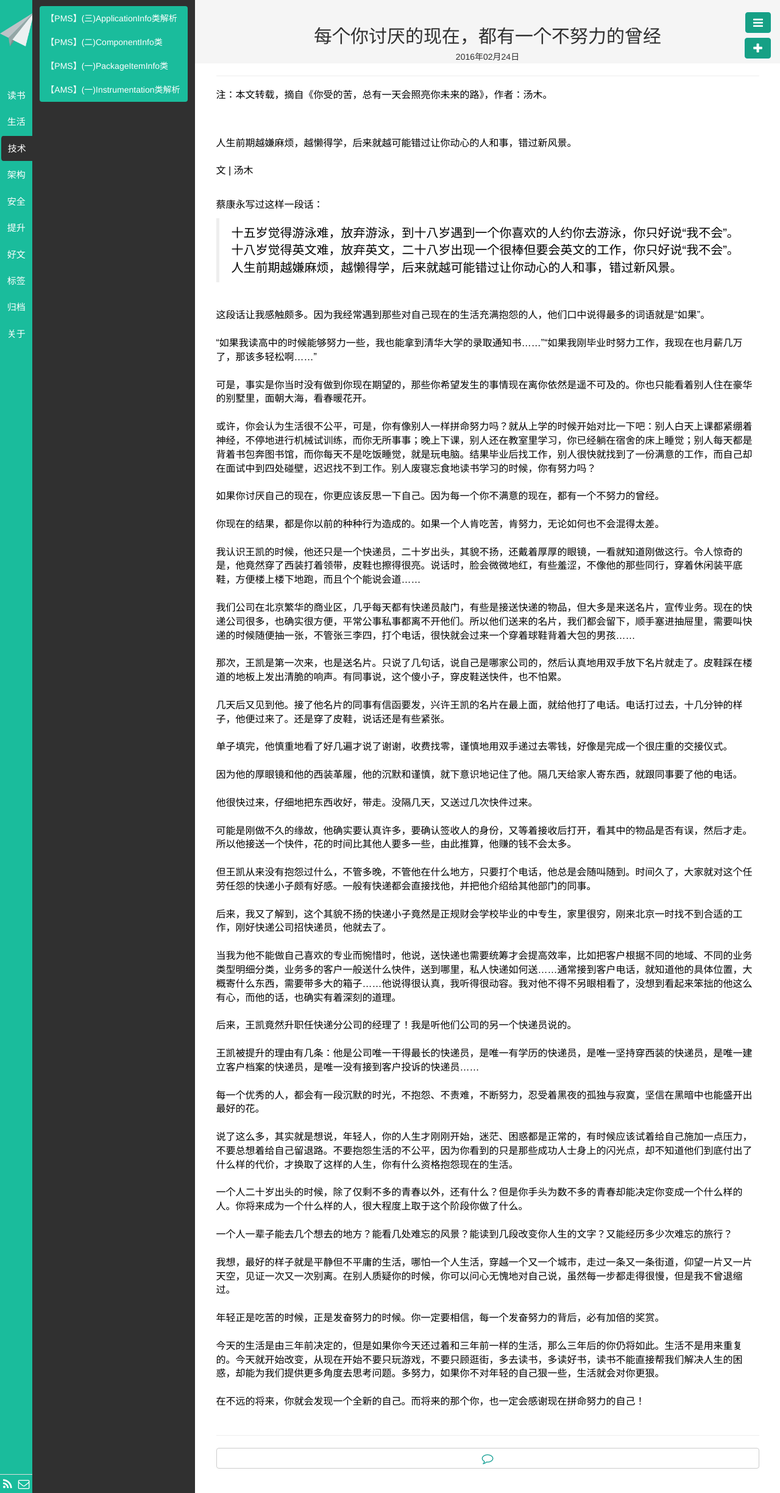
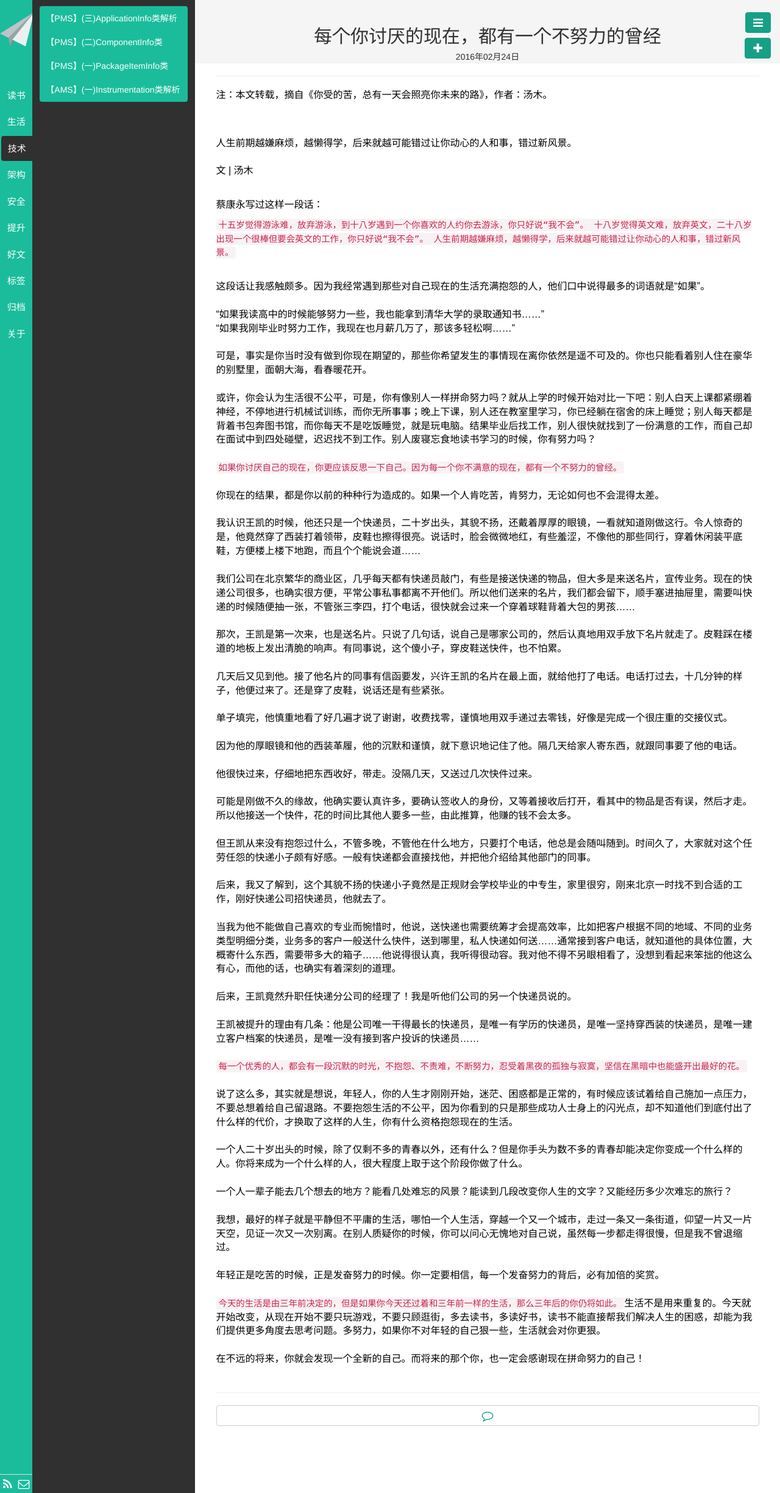
Before and after one commit to NemoTec/NemoTec.github.io, a Jekyll site: the page built from _posts/7.好文/2016-02-24-new-myself.md, in a window 1280 px wide. Shown: the whole page at 61% size. Built offline with Jekyll 4.4.1, drawn with Linux system fonts in a browser that asks for light colours; Markdown is read by kramdown in place of the engine named in the settings.

```diff
--- a/_posts/7.好文/2016-02-24-new-myself.md
+++ b/_posts/7.好文/2016-02-24-new-myself.md
@@ -17,20 +17,21 @@ description:
 
 蔡康永写过这样一段话：
 
->十五岁觉得游泳难，放弃游泳，到十八岁遇到一个你喜欢的人约你去游泳，你只好说“我不会”。
->十八岁觉得英文难，放弃英文，二十八岁出现一个很棒但要会英文的工作，你只好说“我不会”。
->人生前期越嫌麻烦，越懒得学，后来就越可能错过让你动心的人和事，错过新风景。
+``十五岁觉得游泳难，放弃游泳，到十八岁遇到一个你喜欢的人约你去游泳，你只好说“我不会”。
+十八岁觉得英文难，放弃英文，二十八岁出现一个很棒但要会英文的工作，你只好说“我不会”。
+人生前期越嫌麻烦，越懒得学，后来就越可能错过让你动心的人和事，错过新风景。``
 
 &nbsp;
 这段话让我感触颇多。因为我经常遇到那些对自己现在的生活充满抱怨的人，他们口中说得最多的词语就是“如果”。
 &nbsp;
-“如果我读高中的时候能够努力一些，我也能拿到清华大学的录取通知书……”“如果我刚毕业时努力工作，我现在也月薪几万了，那该多轻松啊……”
+“如果我读高中的时候能够努力一些，我也能拿到清华大学的录取通知书……”
+“如果我刚毕业时努力工作，我现在也月薪几万了，那该多轻松啊……”
 &nbsp;
 可是，事实是你当时没有做到你现在期望的，那些你希望发生的事情现在离你依然是遥不可及的。你也只能看着别人住在豪华的别墅里，面朝大海，看春暖花开。
 &nbsp;
 或许，你会认为生活很不公平，可是，你有像别人一样拼命努力吗？就从上学的时候开始对比一下吧：别人白天上课都紧绷着神经，不停地进行机械试训练，而你无所事事；晚上下课，别人还在教室里学习，你已经躺在宿舍的床上睡觉；别人每天都是背着书包奔图书馆，而你每天不是吃饭睡觉，就是玩电脑。结果毕业后找工作，别人很快就找到了一份满意的工作，而自己却在面试中到四处碰壁，迟迟找不到工作。别人废寝忘食地读书学习的时候，你有努力吗？
 &nbsp;
-如果你讨厌自己的现在，你更应该反思一下自己。因为每一个你不满意的现在，都有一个不努力的曾经。
+``如果你讨厌自己的现在，你更应该反思一下自己。因为每一个你不满意的现在，都有一个不努力的曾经。``
 &nbsp;
 你现在的结果，都是你以前的种种行为造成的。如果一个人肯吃苦，肯努力，无论如何也不会混得太差。
 &nbsp;
@@ -60,7 +61,7 @@ description:
 &nbsp;
 王凯被提升的理由有几条：他是公司唯一干得最长的快递员，是唯一有学历的快递员，是唯一坚持穿西装的快递员，是唯一建立客户档案的快递员，是唯一没有接到客户投诉的快递员……
 &nbsp;
-每一个优秀的人，都会有一段沉默的时光，不抱怨、不责难，不断努力，忍受着黑夜的孤独与寂寞，坚信在黑暗中也能盛开出最好的花。
+``每一个优秀的人，都会有一段沉默的时光，不抱怨、不责难，不断努力，忍受着黑夜的孤独与寂寞，坚信在黑暗中也能盛开出最好的花。``
 &nbsp;
 说了这么多，其实就是想说，年轻人，你的人生才刚刚开始，迷茫、困惑都是正常的，有时候应该试着给自己施加一点压力，不要总想着给自己留退路。不要抱怨生活的不公平，因为你看到的只是那些成功人士身上的闪光点，却不知道他们到底付出了什么样的代价，才换取了这样的人生，你有什么资格抱怨现在的生活。
 &nbsp;
@@ -72,7 +73,7 @@ description:
 &nbsp;
 年轻正是吃苦的时候，正是发奋努力的时候。你一定要相信，每一个发奋努力的背后，必有加倍的奖赏。
 &nbsp;
-今天的生活是由三年前决定的，但是如果你今天还过着和三年前一样的生活，那么三年后的你仍将如此。生活不是用来重复的。今天就开始改变，从现在开始不要只玩游戏，不要只顾逛街，多去读书，多读好书，读书不能直接帮我们解决人生的困惑，却能为我们提供更多角度去思考问题。多努力，如果你不对年轻的自己狠一些，生活就会对你更狠。
+``今天的生活是由三年前决定的，但是如果你今天还过着和三年前一样的生活，那么三年后的你仍将如此。``生活不是用来重复的。今天就开始改变，从现在开始不要只玩游戏，不要只顾逛街，多去读书，多读好书，读书不能直接帮我们解决人生的困惑，却能为我们提供更多角度去思考问题。多努力，如果你不对年轻的自己狠一些，生活就会对你更狠。
 &nbsp;
 在不远的将来，你就会发现一个全新的自己。而将来的那个你，也一定会感谢现在拼命努力的自己！
 &nbsp;
```
